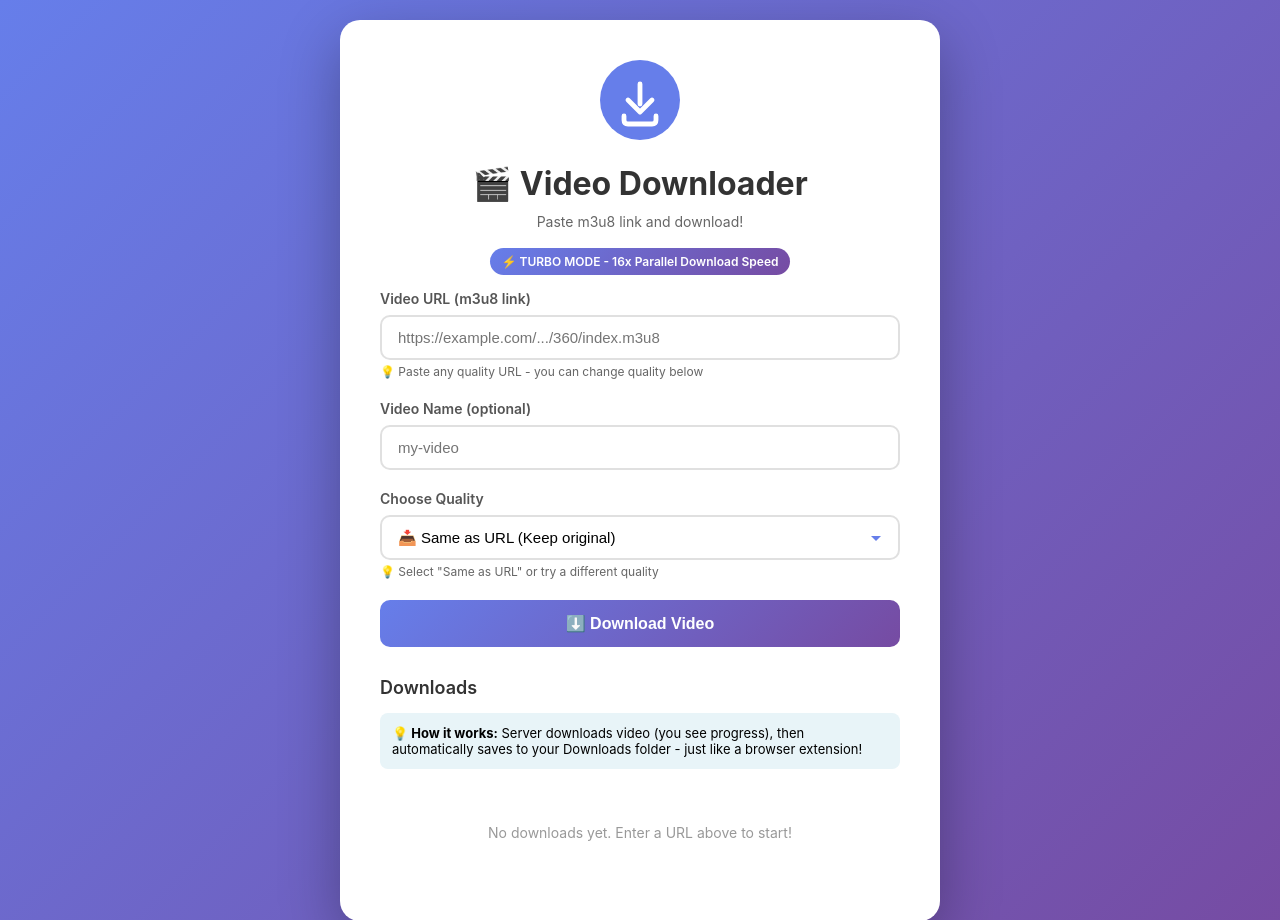
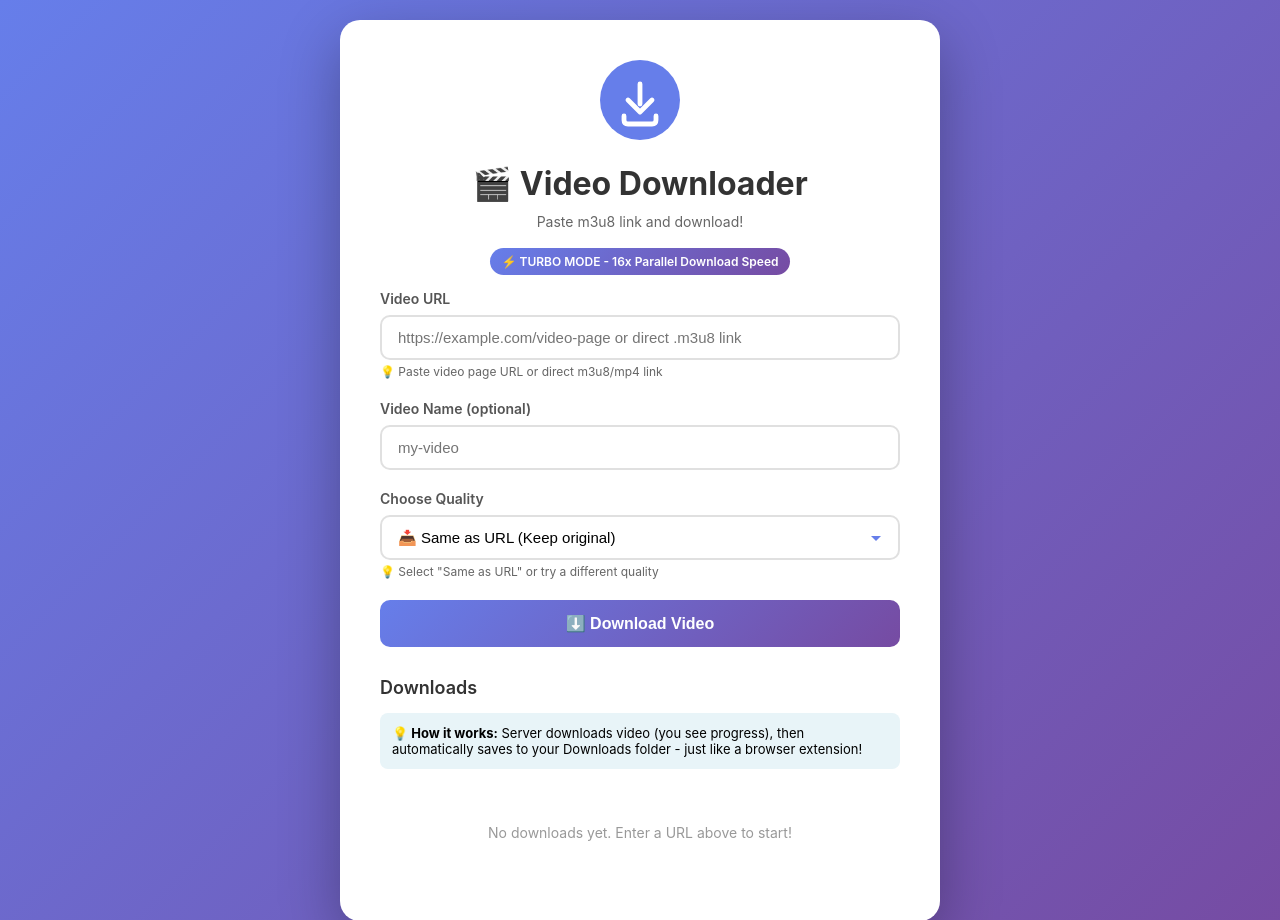
Before and after one commit to black12-ag/downloader, a Flask app: page / in a window 1280 px wide. Shown: the top 920 px of the page. Run offline with Flask 3, Linux system fonts and the light colour scheme; parts of the project's set-up code (start-up, migrations or seed data) failed here and were passed over.

Commit message:
Add support for extracting video URLs from web pages - works with more sites!

```diff
--- a/app.py
+++ b/app.py
@@ -38,9 +38,51 @@ def download_video(download_id, url, filename, quality='best'):
         if download_id in download_processes:
             del download_processes[download_id]
 
+def extract_video_url(page_url):
+    """Extract m3u8 or mp4 URL from webpage"""
+    try:
+        import requests
+        import re
+
+        headers = {
+            'User-Agent': 'Mozilla/5.0 (Windows NT 10.0; Win64; x64) AppleWebKit/537.36'
+        }
+
+        response = requests.get(page_url, headers=headers, timeout=10)
+        html = response.text
+
+        # Look for m3u8 URLs
+        m3u8_pattern = r'https?://[^\s<>"]+?\.m3u8[^\s<>"]*'
+        m3u8_urls = re.findall(m3u8_pattern, html)
+        if m3u8_urls:
+            return m3u8_urls[0]
+
+        # Look for mp4 URLs
+        mp4_pattern = r'https?://[^\s<>"]+?\.mp4[^\s<>"]*'
+        mp4_urls = re.findall(mp4_pattern, html)
+        if mp4_urls:
+            return mp4_urls[0]
+
+        return None
+    except Exception as e:
+        print(f"URL extraction error: {e}")
+        return None
+
 def download_video_to_server(download_id, url, filename, quality='best'):
     """Fallback: Download to server if direct download doesn't work"""
     try:
+        # If URL is not a direct video URL, try to extract it
+        if not url.endswith('.m3u8') and not url.endswith('.mp4'):
+            downloads[download_id]['progress'] = 'Extracting video URL from page...'
+            extracted_url = extract_video_url(url)
+            if extracted_url:
+                url = extracted_url
+                downloads[download_id]['progress'] = 'Found video URL! Starting download...'
+            else:
+                downloads[download_id]['status'] = 'error'
+                downloads[download_id]['progress'] = 'Could not find video URL on page. Try right-clicking video and copying direct link.'
+                return
+
         output_path = DOWNLOAD_DIR / filename
         output_template = str(output_path.with_suffix(''))
 
--- a/requirements.txt
+++ b/requirements.txt
@@ -1,3 +1,4 @@
 Flask==3.0.0
 yt-dlp==2025.10.14
 gunicorn==21.2.0
+requests==2.31.0
--- a/templates/index.html
+++ b/templates/index.html
@@ -351,9 +351,9 @@
 
         <form id="downloadForm">
             <div class="input-group">
-                <label for="url">Video URL (m3u8 link)</label>
-                <input type="text" id="url" placeholder="https://example.com/.../360/index.m3u8" required>
-                <small style="color: #666; font-size: 12px;">💡 Paste any quality URL - you can change quality below</small>
+                <label for="url">Video URL</label>
+                <input type="text" id="url" name="url" placeholder="https://example.com/video-page or direct .m3u8 link" required>
+                <small style="color: #666; font-size: 12px;">💡 Paste video page URL or direct m3u8/mp4 link</small>
             </div>
 
             <div class="input-group">
```
